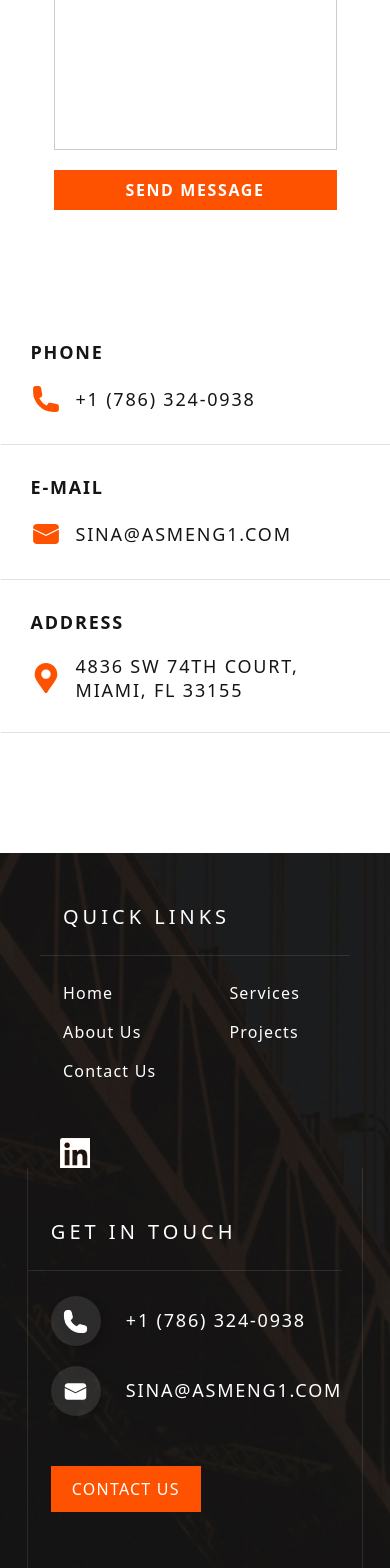
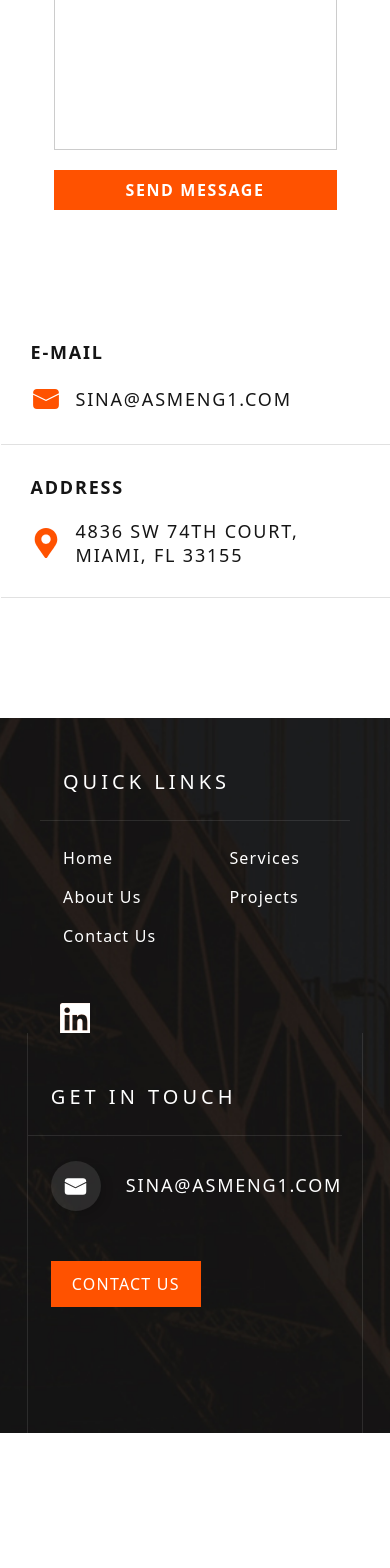
Before and after one commit to Yoryoboy/asm-website, a React (Vite) app: page /contactus in a window 390 px wide. Shown: the part 755-2323 px from the top of the page. After the commit the page ends 2188 px from the top, so only its background shows below. Built offline with nearby package versions, Linux system fonts and the light colour scheme.

Commit message:
fix(site): remove public phone and update services header

```diff
--- a/src/components/Footer.jsx
+++ b/src/components/Footer.jsx
@@ -1,5 +1,4 @@
 import LinkedIn from "../assets/icons/LinkedIn";
-import { HiPhone } from "react-icons/hi2";
 import { HiMail } from "react-icons/hi";
 import { COMPANY_INFO } from "../utils/constants";
 import { scrollToTop } from "../utils/helperFunctions";
@@ -69,14 +68,6 @@ function Footer() {
 						<li>
 							<aside className={styles.getInTouchIcon}>
 								<div>
-                  <HiPhone />
-                </div>
-              </aside>
-              <h3>{COMPANY_INFO.phone}</h3>
-            </li>
-            <li>
-              <aside className={styles.getInTouchIcon}>
-                <div>
 									<HiMail />
 								</div>
 							</aside>
--- a/src/pages/ContactUs/SideContactDetails.jsx
+++ b/src/pages/ContactUs/SideContactDetails.jsx
@@ -1,4 +1,4 @@
-import { HiMail, HiPhone } from "react-icons/hi";
+import { HiMail } from "react-icons/hi";
 import { COMPANY_INFO } from "../../utils/constants";
 import SideContactDetailsContent from "./SideContactDetailsContent";
 import { FaMapMarkerAlt } from "react-icons/fa";
@@ -8,15 +8,6 @@ import styles from "./SideContactDetails.module.css";
 function SideContactDetails() {
 	return (
 		<aside className={styles.sideContactDetails}>
-      <SideContactDetailsContent
-        title="Phone"
-        subtitle={COMPANY_INFO.phone}
-        icon={
-          <HiPhone
-            style={{ fill: "#ff5200", minWidth: "30px", height: "30px" }}
-          />
-        }
-      />
 			<SideContactDetailsContent
 				title="E-mail"
 				subtitle={COMPANY_INFO.email}
--- a/src/utils/constants.jsx
+++ b/src/utils/constants.jsx
@@ -25,7 +25,6 @@ export const ROUTES = {
 
 export const COMPANY_INFO = {
 	name: "ASM Consulting Engineers",
-  phone: "+1 (786) 324-0938",
 	email: "SINA@ASMENG1.COM",
 	address: "4836 SW 74th Court, Miami, FL 33155",
 };
```
Also changed, not shown: src/assets/images/services-page-header.webp. Lines whose indentation alone changed are shown as unchanged.
